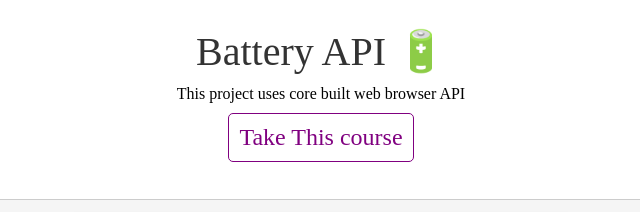
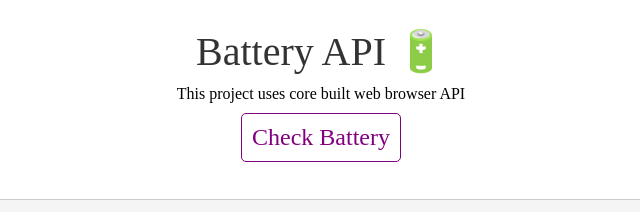
Before and after one commit to Anushka-Katiyar/Battery-API, a plain HTML site: page index.html in a window 1280 px wide. Shown: the top 212 px of the page, without its empty margins (319-959 px from the left). Drawn offline with Linux system fonts and the light colour scheme.

Commit message:
Update index.html

```diff
--- a/index.html
+++ b/index.html
@@ -11,7 +11,7 @@
     <header>
       <h1>Battery API 🔋</h1>
       <p>This project uses core built web browser API</p>
-      <a href="">Take This course</a>
+      <a href="">Check Battery</a>
     </header>
 
     <div class="battery-container">
```
